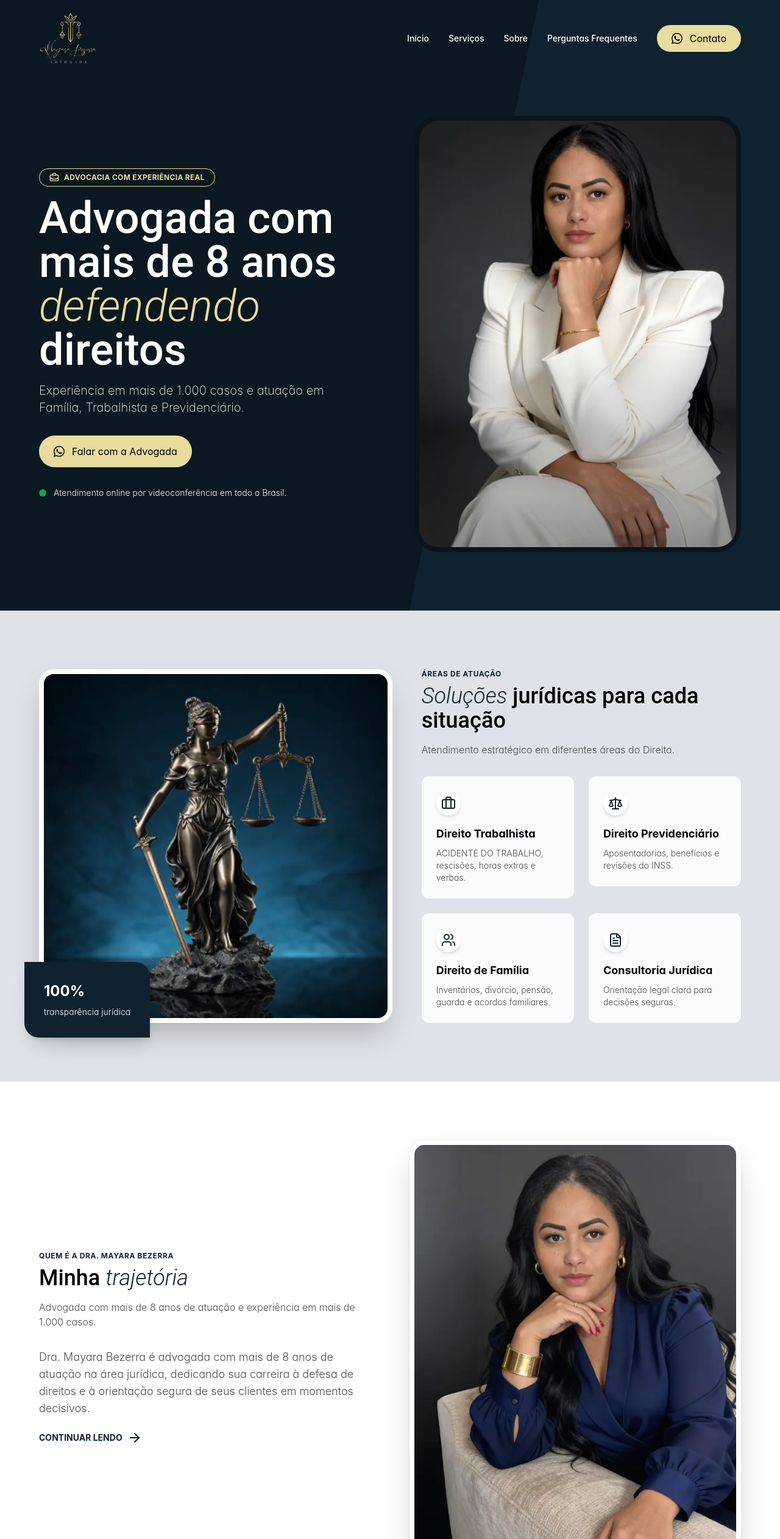
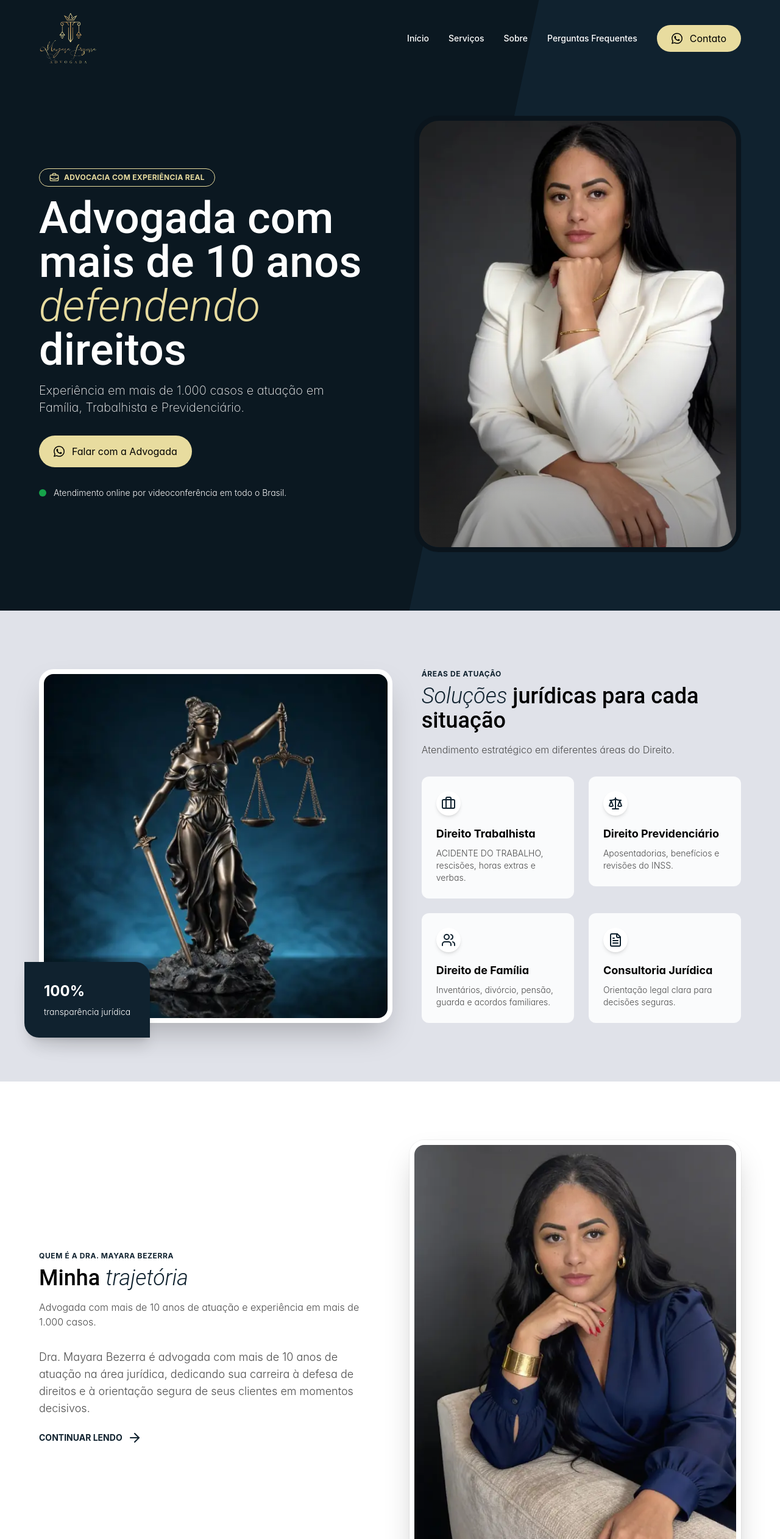
Before and after one commit to Paper-Street-Softwares/SOP-Mayara-Bezerra, a React (Vite) app: page / in a window 1280 px wide. Shown: the top 2523 px of the page at 61% size. Built offline with nearby package versions, Linux system fonts and the light colour scheme.

Commit message:
feat: Muda de 8 pra 10 anos de experiência

```diff
--- a/src/content/content.jsx
+++ b/src/content/content.jsx
@@ -141,9 +141,9 @@ const content = {
         </>
       ),
       miniTag: <>Advocacia com experiência real</>,
-      FirstPart: <span>Advogada com mais de 8 anos </span>,
+      FirstPart: <span>Advogada com mais de 10 anos </span>,
       Destaque: (
-        <span className="destaque relative italic font-light">defendendo</span>
+        <span className="relative italic font-light destaque">defendendo</span>
       ),
       SecondPart: <span>direitos</span>,
       subtitle: (
@@ -364,13 +364,13 @@ const content = {
       subtitle: (
         <>
           {" "}
-          Advogada com mais de 8 anos de atuação e experiência em mais de 1.000
+          Advogada com mais de 10 anos de atuação e experiência em mais de 1.000
           casos.
         </>
       ),
       paragraph: (
         <div>
-          Dra. Mayara Bezerra é advogada com mais de 8 anos de atuação na área
+          Dra. Mayara Bezerra é advogada com mais de 10 anos de atuação na área
           jurídica, dedicando sua carreira à defesa de direitos e à orientação
           segura de seus clientes em momentos decisivos.
         </div>
@@ -403,7 +403,7 @@ const content = {
       buttonModalLabelAbout: "Continuar lendo",
       modal: (
         <p className="font-secondFont">
-          Dra. Mayara Bezerra é advogada com mais de 8 anos de atuação na área
+          Dra. Mayara Bezerra é advogada com mais de 10 anos de atuação na área
           jurídica, dedicando sua carreira à defesa de direitos e à orientação
           segura de seus clientes em momentos decisivos.
           <br />
```
